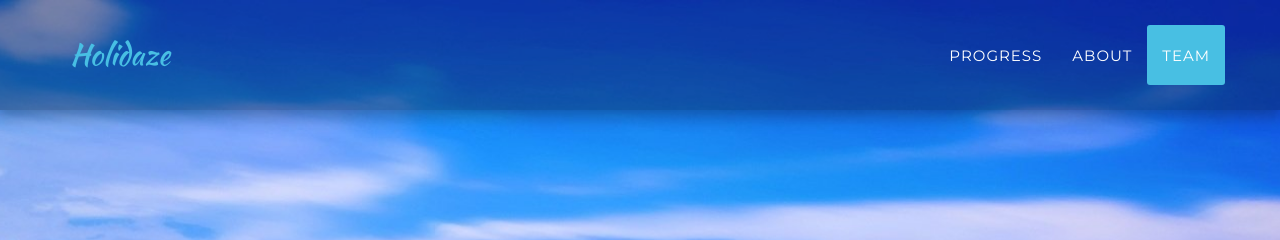
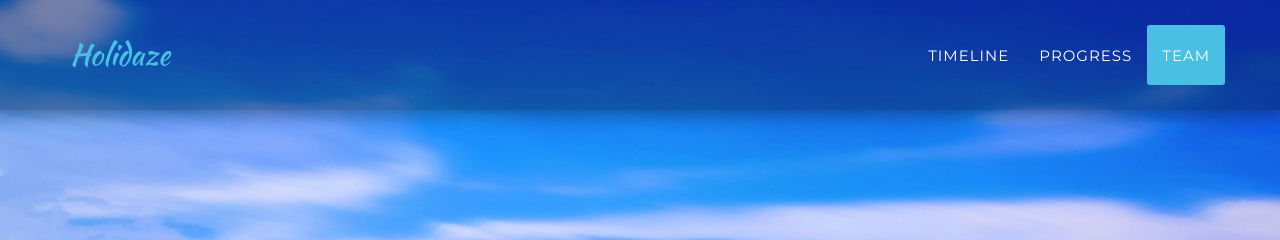
Before and after one commit to kaa7/kaa7.github.io, a Jekyll site: the page built from index.html, in a window 1280 px wide. Shown: the top 240 px of the page. Built offline with Jekyll 4.4.1, drawn with Linux system fonts in a browser that asks for light colours; nearby versions of some CDN libraries; some web fonts are replaced.

Commit message:
update navbar

```diff
--- a/_includes/header.html
+++ b/_includes/header.html
@@ -22,10 +22,10 @@
                         <a href="#page-top"></a>
                     </li>
                     <li>
-                        <a class="page-scroll" href="#about">Progress</a>
+                        <a class="page-scroll" href="#about">Timeline</a>
                     </li>
                     <li>
-                        <a class="page-scroll" href="#description">About</a>
+                        <a class="page-scroll" href="#description">Progress</a>
                     </li>
                     <li>
                         <a class="page-scroll" href="#team">Team</a>
```
